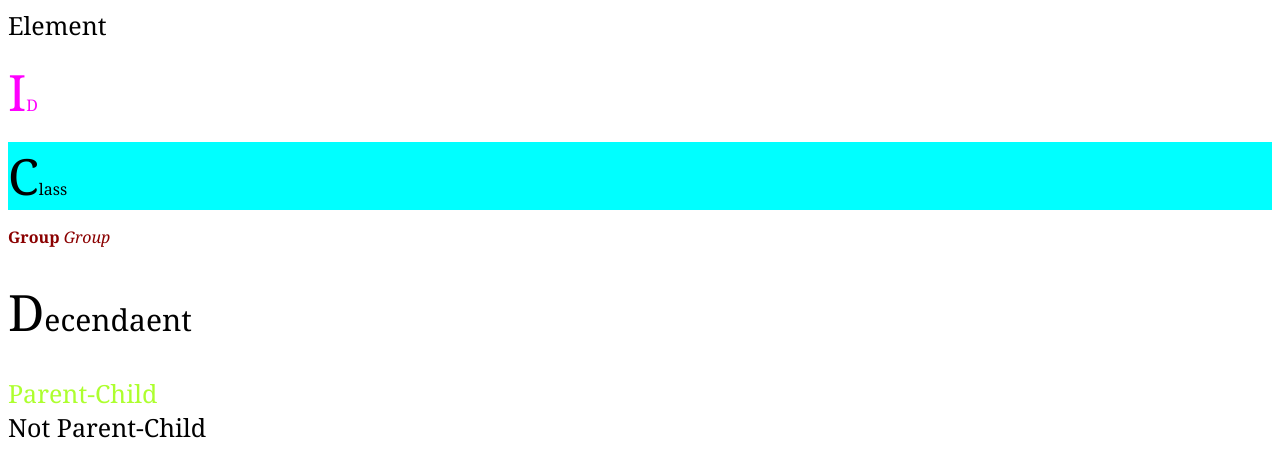
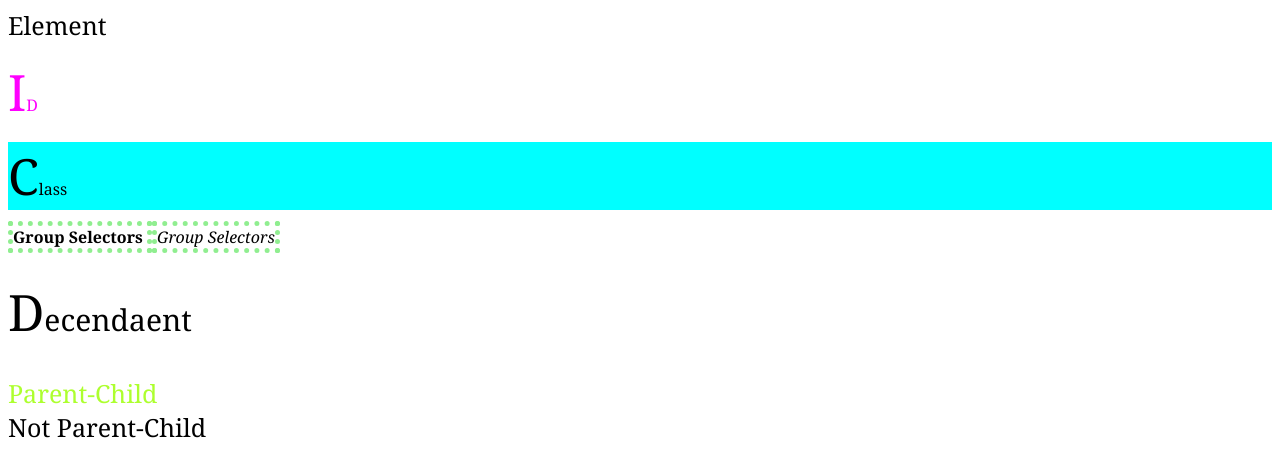
Before and after one commit to Samir201514/Web_Tech_Journey, a PHP site: page / in a window 1280 px wide. Shown: the top 452 px of the page. Run offline with PHP 8.4, Linux system fonts and the light colour scheme.

Commit message:
Changed Group Selectors CSS properties

```diff
--- a/Notes/CSS/Types_of_Selectors/index.html
+++ b/Notes/CSS/Types_of_Selectors/index.html
@@ -13,8 +13,8 @@
 
     <p class="p2"> Class </p>
 
-    <b> Group </b>
-    <i> Group </i>
+    <b> Group Selectors </b>
+    <i> Group Selectors </i>
 
     <div>
         <p> Decendaent </p>
--- a/Notes/CSS/Types_of_Selectors/style.css
+++ b/Notes/CSS/Types_of_Selectors/style.css
@@ -24,7 +24,8 @@ span{
 
 /* 5. Group Selector */
 b, i {
-  color: darkred;
+  font-weight: 20px;
+  border: 5px dotted lightgreen;
 }
 
 
```
